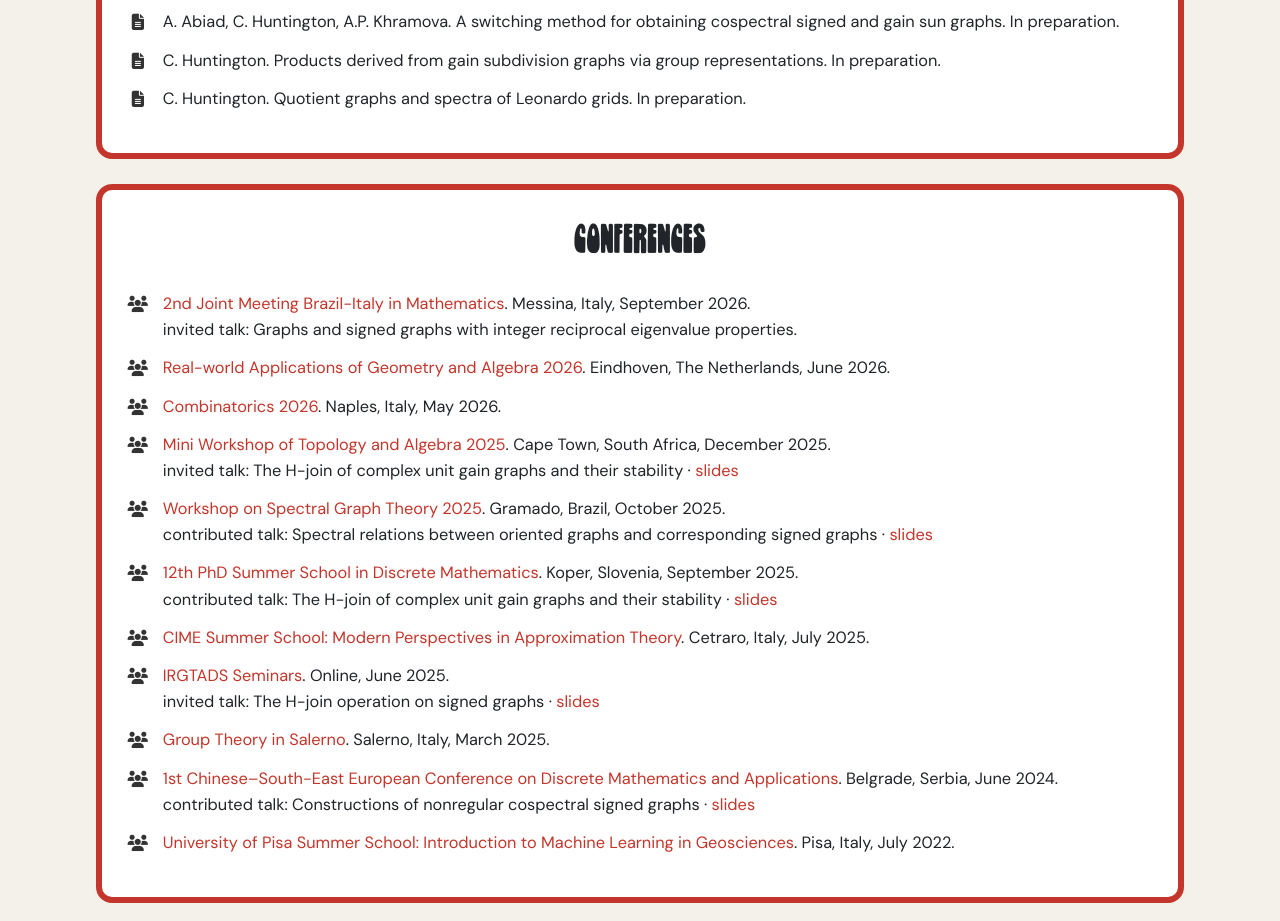
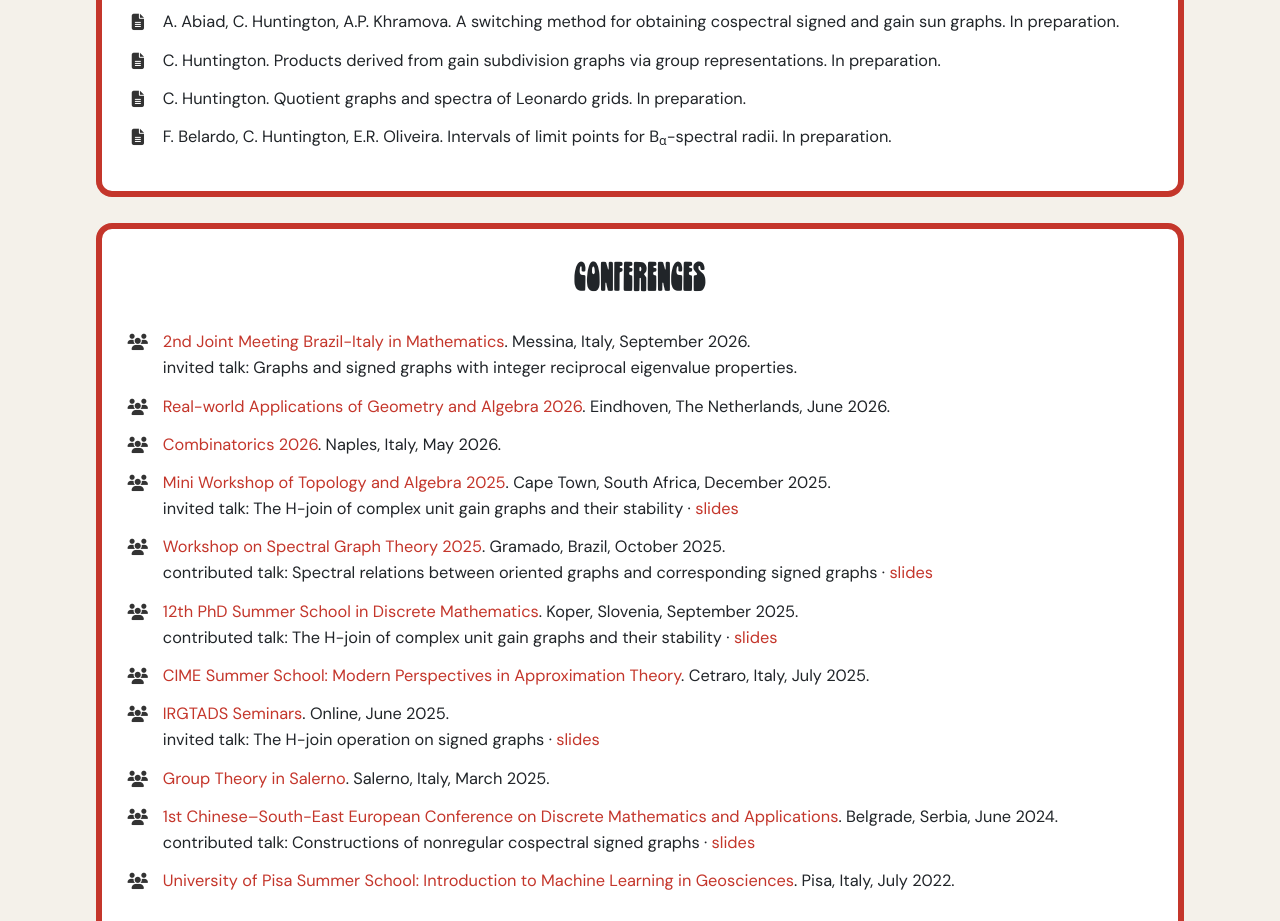
Before and after one commit to callumhuntington/callumhuntington.github.io, a website: page mathematics.html in a window 1280 px wide. Shown: the part 1340-2261 px from the top of the page. Drawn offline with nearby package versions, Linux system fonts and the light colour scheme.

Commit message:
Update mathematics.html

```diff
--- a/mathematics.html
+++ b/mathematics.html
@@ -226,6 +226,15 @@ C. Huntington. Quotient graphs and spectra of Leonardo grids. In preparation.
 </div>
 </li>
 
+<li>
+<div class="paper-row">
+<i class="fa-solid fa-file-lines"></i>
+<span class="paper-text">
+F. Belardo, C. Huntington, E.R. Oliveira. Intervals of limit points for B<sub>&alpha;</sub>-spectral radii. In preparation.
+</span>
+</div>
+</li>
+
 </ul>
 </section>
 
```
